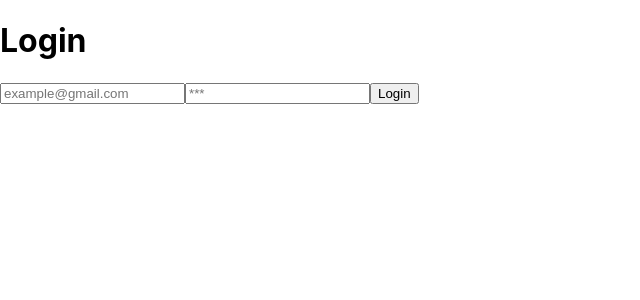
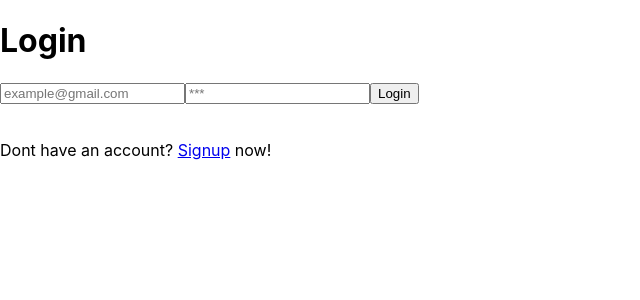
Before and after one commit to RyanChehab/E-learning, a React (Create React App) app: page /Login in a window 1280 px wide. Shown: the top 300 px of the page, without its empty margins (0-640 px from the left). Built offline with nearby package versions, Linux system fonts and the light colour scheme; the HTML template or start-up script is replaced by a standard one.

Commit message:
jsx <=> imported link from router

```diff
--- a/src/components/login.jsx
+++ b/src/components/login.jsx
@@ -1,5 +1,6 @@
 import React,{useState} from "react";
 import axios from "axios";
+import { Link } from "react-router-dom";
 
 const Login = () =>{
 
@@ -27,7 +28,7 @@ const Login = () =>{
     return(
         <div>
             <h1>Login</h1>
-
+            <form onClick={handleSubmit}>
                 <input type="text"
                 name = "email"
                 placeholder="example@gmail.com"
@@ -49,6 +50,10 @@ const Login = () =>{
                 />
 
                 <button type="submit">Login</button>
+            </form>
+            {message && <p>{message}</p>}
+            <br />
+            <p>Dont have an account? <Link to="/Signup">Signup</Link> now!</p>
         </div>
     )
 
```
Lines whose indentation alone changed are shown as unchanged.
